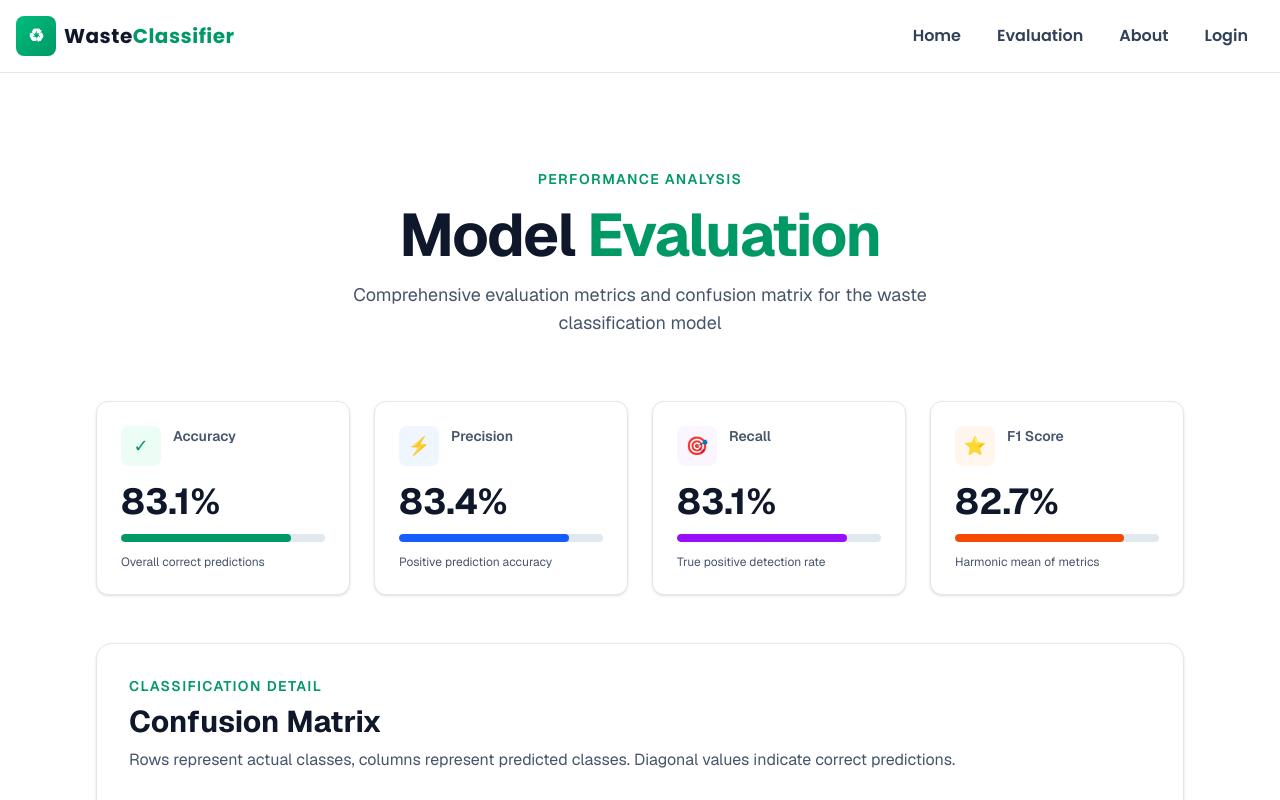
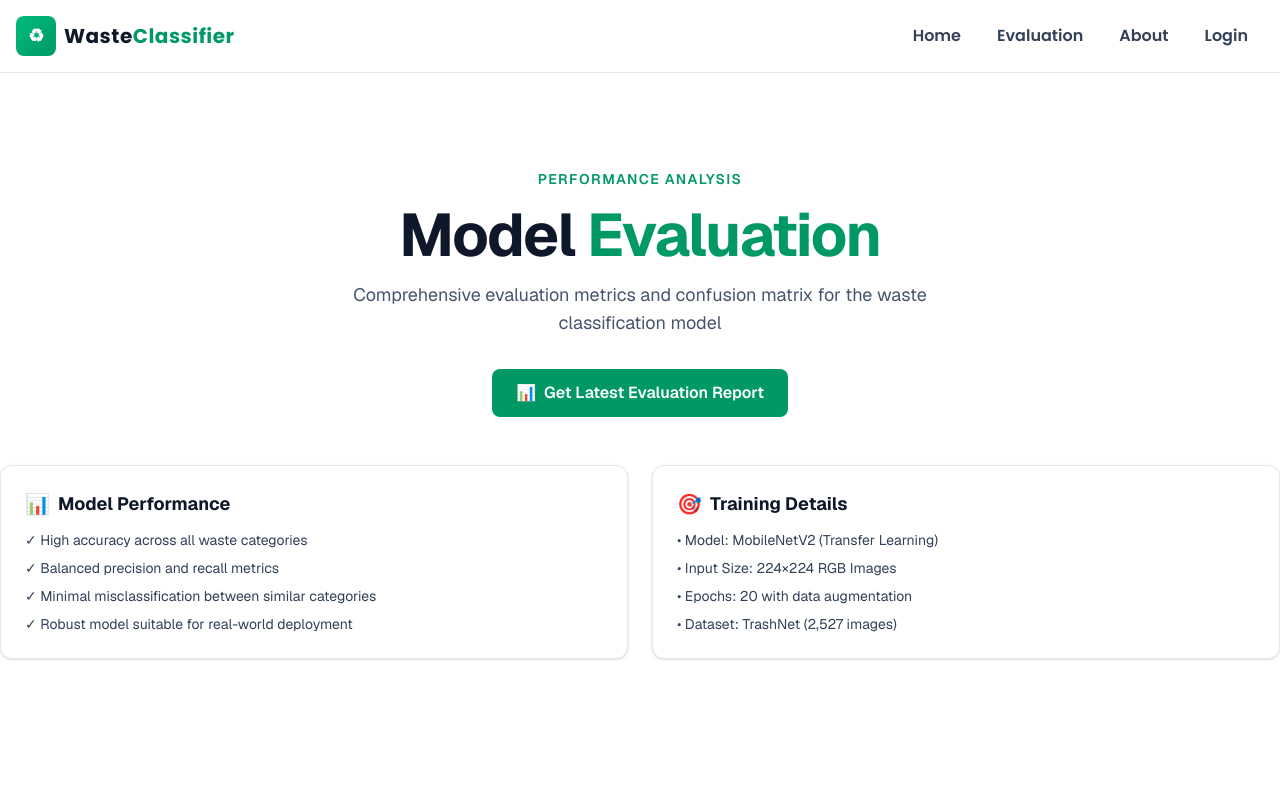
Before and after one commit to pikacoder44/waste-management-classifier, a Next.js app in the folder frontend/: page /evaluation in a window 1280 px wide. Shown: the top 800 px of the page. Built offline with nearby package versions, Linux system fonts and the light colour scheme.

Commit message:
Refactor model evaluation service and enhance evaluation page with loading state and error handling

```diff
--- a/frontend/app/evaluation/page.tsx
+++ b/frontend/app/evaluation/page.tsx
@@ -1,12 +1,102 @@
-import * as data from "@/utils/evaluation_results.json";
+"use client";
+import { useState, useEffect } from "react";
 import Image from "next/image";
 
+interface EvaluationData {
+  modelVersion: string;
+  evaluationDate: string;
+  accuracy: number;
+  precision: number;
+  recall: number;
+  f1_score: number;
+}
+
 const Page = () => {
+  const [data, setData] = useState<EvaluationData | null>(null);
+  const [loading, setLoading] = useState(false);
+  const [progress, setProgress] = useState(0);
+  const [error, setError] = useState<string | null>(null);
+
+  // Fetch latest evaluation report
+  const fetchLatestEvaluation = async () => {
+    setLoading(true);
+    setError(null);
+    setProgress(0);
+
+    // Simulate progress
+    const progressInterval = setInterval(() => {
+      setProgress((prev) => {
+        if (prev >= 90) return prev;
+        return prev + Math.random() * 30;
+      });
+    }, 300);
+
+    try {
+      const token = localStorage.getItem("access_token");
+      if (!token) {
+        setError("Not authenticated. Please login first.");
+        setLoading(false);
+        clearInterval(progressInterval);
+        return;
+      }
+
+      const response = await fetch(
+        "http://127.0.0.1:8000/admin/model/evaluation/latest",
+        {
+          method: "GET",
+          headers: {
+            "Content-Type": "application/json",
+            Authorization: `Bearer ${token}`,
+          },
+        },
+      );
+
+      setProgress(95);
+
+      if (!response.ok) {
+        let errorMessage = `Failed to fetch evaluation: ${response.status}`;
+        try {
+          const errorData = await response.json();
+          errorMessage = errorData.detail || errorMessage;
+        } catch {
+          errorMessage += ` ${response.statusText}`;
+        }
+        throw new Error(errorMessage);
+      }
+
+      const evaluationData: EvaluationData = await response.json();
+      setData(evaluationData);
+      setProgress(100);
+
+      console.log("✓ Evaluation data loaded successfully:", evaluationData);
+    } catch (err) {
+      console.error("Error fetching evaluation:", err);
+      setError(
+        err instanceof Error
+          ? err.message
+          : "Failed to fetch evaluation report",
+      );
+      setProgress(0);
+    } finally {
+      clearInterval(progressInterval);
+      setLoading(false);
+    }
+  };
+
+  // Format date
+  const formatDate = (dateString: string) => {
+    try {
+      return new Date(dateString).toLocaleString();
+    } catch {
+      return dateString;
+    }
+  };
+
   return (
     <div className="min-h-screen bg-white text-slate-900 font-sans py-16 sm:py-24">
       <div className="max-w-6xl mx-auto px-4 sm:px-6 lg:px-8">
         {/* Header */}
-        <div className="text-center space-y-4 mb-16">
+        <div className="text-center space-y-4 mb-8">
           <p className="text-sm font-semibold uppercase tracking-widest text-emerald-600">
             Performance Analysis
           </p>
@@ -17,9 +107,70 @@ const Page = () => {
             Comprehensive evaluation metrics and confusion matrix for the waste
             classification model
           </p>
+
+          {/* Fetch Button */}
+          <div className="flex flex-col items-center gap-4 mt-8">
+            <button
+              onClick={fetchLatestEvaluation}
+              disabled={loading}
+              className="px-6 py-3 bg-emerald-600 text-white font-semibold rounded-lg hover:bg-emerald-700 disabled:bg-slate-400 disabled:cursor-not-allowed transition-colors duration-200 flex items-center gap-2"
+            >
+              {loading ? (
+                <>
+                  <div className="w-4 h-4 border-2 border-white border-t-transparent rounded-full animate-spin" />
+                  Fetching...
+                </>
+              ) : (
+                <>
+                  <span>📊</span>
+                  Get Latest Evaluation Report
+                </>
+              )}
+            </button>
+
+            {/* Progress Bar */}
+            {loading && (
+              <div className="w-full max-w-md">
+                <div className="w-full h-2 bg-slate-200 rounded-full overflow-hidden">
+                  <div
+                    className="h-full bg-emerald-600 rounded-full transition-all duration-300"
+                    style={{ width: `${progress}%` }}
+                  />
+                </div>
+                <p className="text-sm text-slate-600 mt-2 text-center">
+                  {Math.round(progress)}% Loading...
+                </p>
+              </div>
+            )}
+
+            {/* Error Message */}
+            {error && (
+              <div className="w-full max-w-md bg-red-50 border border-red-200 rounded-lg p-4">
+                <p className="text-sm text-red-700 mb-2">
+                  <strong>⚠️ Error:</strong> {error}
+                </p>
+                {error.includes("No evaluation results") && (
+                  <p className="text-xs text-red-600">
+                    💡 Tip: Go to Admin → Retrain to run model training and
+                    generate evaluation results.
+                  </p>
+                )}
+              </div>
+            )}
+
+            {/* Success Message */}
+            {data && !loading && (
+              <div className="w-full max-w-md bg-emerald-50 border border-emerald-200 rounded-lg p-4">
+                <p className="text-sm text-emerald-700">
+                  ✓ Report loaded: {formatDate(data.evaluationDate)}
+                </p>
+              </div>
+            )}
+          </div>
         </div>
 
         {/* Metrics Grid */}
+        {data && (
           <div className="grid grid-cols-1 sm:grid-cols-2 lg:grid-cols-4 gap-6 mb-12">
             {[
               {
@@ -86,8 +237,11 @@ const Page = () => {
               </div>
             ))}
           </div>
+        )}
+      </div>
 
       {/* Confusion Matrix Section */}
+      {data && (
         <div>
           <div className="bg-white border border-slate-200 rounded-2xl p-8 shadow-sm hover:shadow-md transition-all duration-300">
             <div className="mb-8">
@@ -116,13 +270,14 @@ const Page = () => {
             </div>
 
             <p className="text-sm text-slate-600 text-center leading-relaxed">
-              The confusion matrix visualizes the model's classification
+              The confusion matrix visualizes the model&nbsp;s classification
               performance across all waste categories. Darker values along the
               diagonal indicate strong classification accuracy for each waste
               type.
             </p>
           </div>
         </div>
+      )}
 
       {/* Key Insights */}
       <div className="grid grid-cols-1 md:grid-cols-2 gap-6 mt-12">
@@ -150,7 +305,6 @@ const Page = () => {
         </div>
       </div>
     </div>
-    </div>
   );
 };
 
```
Also changed, not shown: 1 other file (tests, documents, lock files or other folders). Lines whose indentation alone changed are shown as unchanged.
